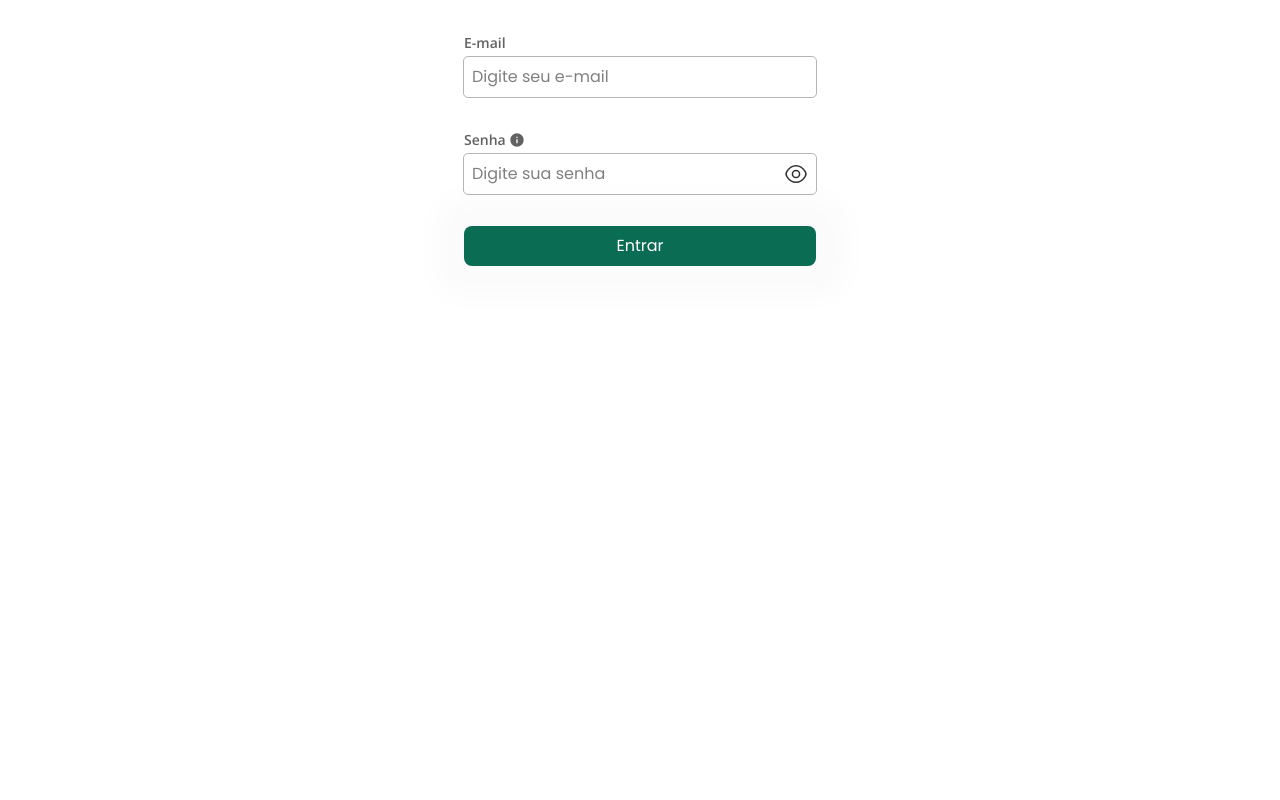
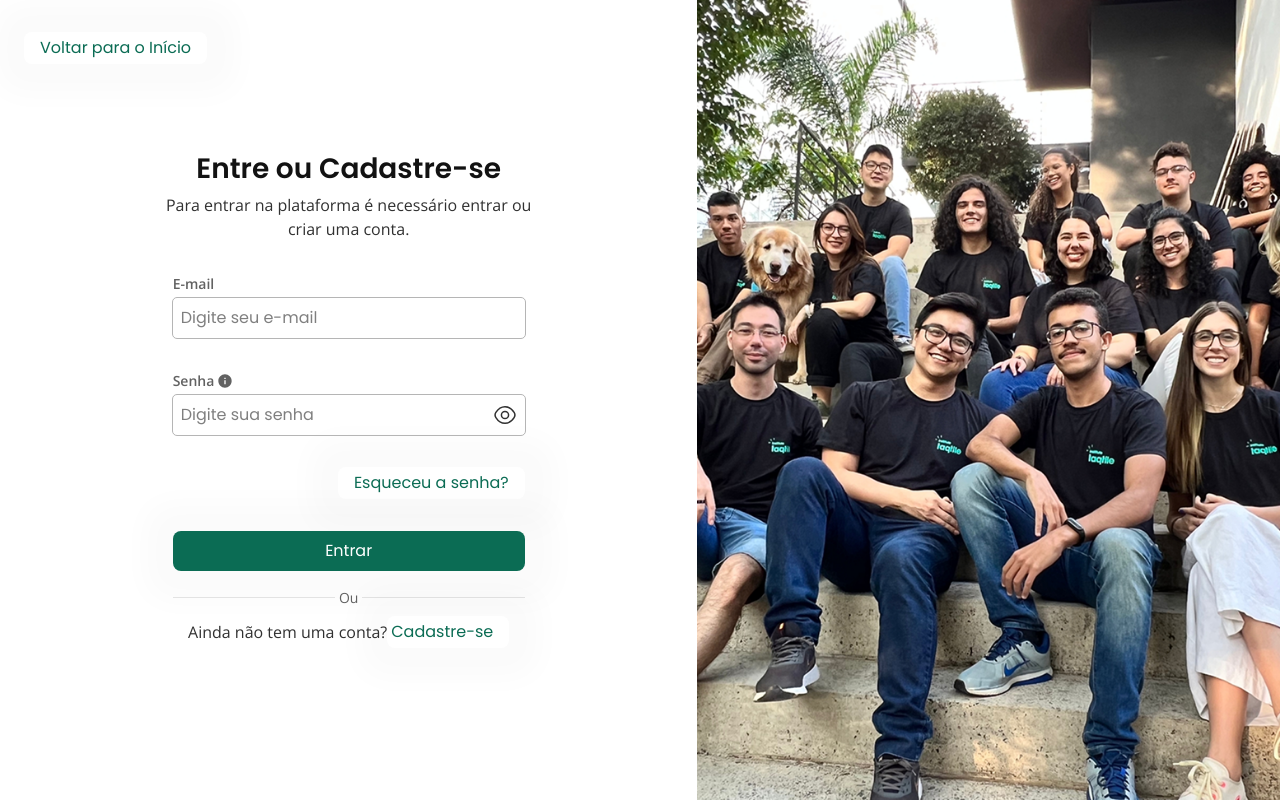
Before and after one commit to GabrielAlvesBM/onboard-guina, a React (Vite) app: page /auth/login in a window 1280 px wide. Built offline with nearby package versions, Linux system fonts and the light colour scheme.

Commit message:
feat: LoginPage

```diff
--- a/src/App.css
+++ /dev/null
@@ -1,6 +0,0 @@
-#root {
-  max-width: 1280px;
-  margin: 0 auto;
-  padding: 2rem;
-  text-align: center;
-}
--- a/src/App.tsx
+++ b/src/App.tsx
@@ -1,5 +1,4 @@
 import { Routes, Route } from "react-router-dom";
-import "./App.css";
 import authRoutes from "./app/modules/auth/auth.routes";
 
 function App() {
--- /dev/null
+++ b/src/app/modules/auth/login-page.strings.tsx
@@ -0,0 +1,30 @@
+export const HEADER_LINK_BUTTON = "Voltar para o Início";
+
+export const TITLE_H1 = "Entre ou Cadastre-se";
+export const SUBTITLE =
+  "Para entrar na plataforma é necessário entrar ou criar uma conta.";
+
+export const EMAIL_FIELDS = [
+  {
+    name: "email",
+    label: "E-mail",
+    type: "email",
+    placeholder: "Digite seu e-mail",
+  },
+];
+export const PASSWORD_FIELDS = [
+  {
+    name: "password",
+    label: "Senha",
+    type: "password",
+    placeholder: "Digite sua senha",
+    infoIcon: "A senha deve ter pelo menos 6 caracteres",
+  },
+];
+export const BUTTON_LABEL_LOGIN = "Entrar";
+
+export const FORGOT_PASSWORD = "Esqueceu a senha?";
+export const OR = "Ou";
+
+export const CTA_TO_REGISTER = "Ainda não tem uma conta?";
+export const REGISTER = "Cadastre-se";
--- a/src/app/modules/auth/login.page.tsx
+++ b/src/app/modules/auth/login.page.tsx
@@ -1,26 +1,9 @@
 import Form from "@/atomic/org.form";
+import Text from "@/atomic/atm.typography";
+import LinkButton from "@/atomic/atm.link-button";
 import { loginSchema, LoginData } from "@/atomic/org.form/form.schemas";
 import { TextFormFields, PasswordFormFields } from "@/atomic/mol.input-fields";
-import { BUTTON_LABEL_LOGIN } from "@/atomic/shared/strings";
-
-const emailFields = [
-  {
-    name: "email",
-    label: "E-mail",
-    type: "email",
-    placeholder: "Digite seu e-mail",
-  },
-];
-
-const passwordFields = [
-  {
-    name: "password",
-    label: "Senha",
-    type: "password",
-    placeholder: "Digite sua senha",
-    infoIcon: "A senha deve ter pelo menos 6 caracteres",
-  },
-];
+import * as loginStrings from "./login-page.strings";
 
 const LoginPage = () => {
   const handleSubmit = (data: LoginData) => {
@@ -28,16 +11,56 @@ const LoginPage = () => {
   };
 
   return (
-    <main className="flex gap-2xs w-full max-w-[400px] m-auto">
+    <>
+      <header className="absolute top-md left-sm">
+        <LinkButton to="/">{loginStrings.HEADER_LINK_BUTTON}</LinkButton>
+      </header>
+
+      <main className="flex h-screen">
+        <div className="flex flex-col gap-2xs w-full max-w-[400px] m-auto">
+          <Text variant="h1">{loginStrings.TITLE_H1}</Text>
+          <Text variant="body1" className="mb-sm">
+            {loginStrings.SUBTITLE}
+          </Text>
+
           <Form
             schema={loginSchema}
             onSubmit={handleSubmit}
-        buttonLabel={BUTTON_LABEL_LOGIN}
+            buttonLabel={loginStrings.BUTTON_LABEL_LOGIN}
           >
-        <TextFormFields fields={emailFields} />
-        <PasswordFormFields fields={passwordFields} />
+            <TextFormFields fields={loginStrings.EMAIL_FIELDS} />
+            <PasswordFormFields fields={loginStrings.PASSWORD_FIELDS} />
+            <LinkButton to="#" LinkClassName="self-end">
+              {loginStrings.FORGOT_PASSWORD}
+            </LinkButton>
           </Form>
+
+          <Text
+            variant="body2"
+            className="flex items-center justify-center gap-3xs mt-2xs px-sm"
+          >
+            <span className="flex-1 border-t border-light"></span>
+            {loginStrings.OR}
+            <span className="flex-1 border-t border-light"></span>
+          </Text>
+
+          <div className="flex justify-center items-center">
+            <Text variant="body1">{loginStrings.CTA_TO_REGISTER} </Text>
+            <LinkButton to="#" ButtonClassName="pl-3xs">
+              {loginStrings.REGISTER}
+            </LinkButton>
+          </div>
+        </div>
+
+        <div className="flex justify-end">
+          <img
+            src="/guina-image.png"
+            alt="Guina Image"
+            className="max-w-full h-auto object-cover"
+          />
+        </div>
       </main>
+    </>
   );
 };
 
--- a/src/atomic/atm.button/button.component.tsx
+++ b/src/atomic/atm.button/button.component.tsx
@@ -1,6 +1,7 @@
 import { FC } from "react";
 import { buttonVariants } from "./button.style";
 import { ButtonProps } from "../shared/types";
+import { twMerge } from "tailwind-merge";
 
 const Button: FC<ButtonProps> = ({
   variant = "primary",
@@ -8,11 +9,16 @@ const Button: FC<ButtonProps> = ({
   icon,
   iconPosition = "left",
   children,
+  className,
   ...props
 }) => {
   return (
     <button
-      className={buttonVariants({ variant, disabled, hasIcon: !!icon })}
+      type="button"
+      className={twMerge(
+        buttonVariants({ variant, disabled, hasIcon: !!icon }),
+        className
+      )}
       {...props}
     >
       {icon && iconPosition === "left" && (
--- a/src/atomic/atm.link-button/link-button.component.tsx
+++ b/src/atomic/atm.link-button/link-button.component.tsx
@@ -8,17 +8,24 @@ const LinkButton: FC<LinkButtonProps> = ({
   icon,
   iconPosition,
   target = "_self",
+  LinkClassName,
+  ButtonClassName,
   ...props
 }) => {
   return (
     <a
-      className="inline-flex"
+      className={`w-fit ${LinkClassName}`}
       href={to}
       target={target}
-      rel={target === "blank" ? "noopener noreferrer" : undefined}
+      rel={target === "_blank" ? "noopener noreferrer" : undefined}
       {...props}
     >
-      <Button variant="link" icon={icon} iconPosition={iconPosition}>
+      <Button
+        variant="link"
+        icon={icon}
+        iconPosition={iconPosition}
+        className={ButtonClassName}
+      >
         {children}
       </Button>
     </a>
--- a/src/atomic/atm.password-input/password-input.component.tsx
+++ b/src/atomic/atm.password-input/password-input.component.tsx
@@ -2,7 +2,7 @@ import { useState, forwardRef } from "react";
 import TextInput from "../atm.text-input";
 import ShowSvg from "../icons/show-svg";
 import { PasswordInputProps } from "../shared/types";
-import { SHOW_PASSWORD_LABEL, HIDE_PASSWORD_LABEL } from "../shared/strings";
+import { SHOW_PASSWORD_LABEL, HIDE_PASSWORD_LABEL } from "./password.strings";
 
 const PasswordInput = forwardRef<HTMLInputElement, PasswordInputProps>(
   (
--- a/src/atomic/shared/strings.ts
+++ b/src/atomic/atm.password-input/password.strings.tsx
@@ -1,4 +1,2 @@
-export const BUTTON_LABEL_LOGIN = "Entrar";
-
 export const SHOW_PASSWORD_LABEL = "Mostrar senha";
 export const HIDE_PASSWORD_LABEL = "Esconder senha";
--- a/src/atomic/atm.typography/typography.style.ts
+++ b/src/atomic/atm.typography/typography.style.ts
@@ -21,7 +21,7 @@ export const typographyVariants = tv({
   compoundVariants: [
     {
       variant: ["display", "h1", "h2", "h3", "h4"],
-      class: "font-primary leading-[120%]",
+      class: "font-primary leading-[120%] text-2x-dark",
     },
     {
       variant: [
--- a/src/atomic/shared/types.ts
+++ b/src/atomic/shared/types.ts
@@ -68,6 +68,8 @@ export interface LinkButtonProps {
   icon?: ReactNode;
   iconPosition?: "left" | "right";
   target?: TargetType;
+  LinkClassName?: string;
+  ButtonClassName?: string;
 }
 
 export interface PasswordInputProps {
@@ -101,6 +103,7 @@ export interface TextProps {
 
 export interface FormFieldsProps {
   fields: Readonly<Field[]>;
+  children?: ReactNode;
 }
 
 export interface FormProps<T> {
--- a/src/index.css
+++ b/src/index.css
@@ -80,4 +80,5 @@
 :root {
   font-family: "Poppins", "Open Sans", Inter, system-ui, Avenir, Helvetica,
     Arial, sans-serif;
+  text-align: center;
 }
```
Also changed, not shown: public/guina-image.png (added). Lines whose indentation alone changed are shown as unchanged.
